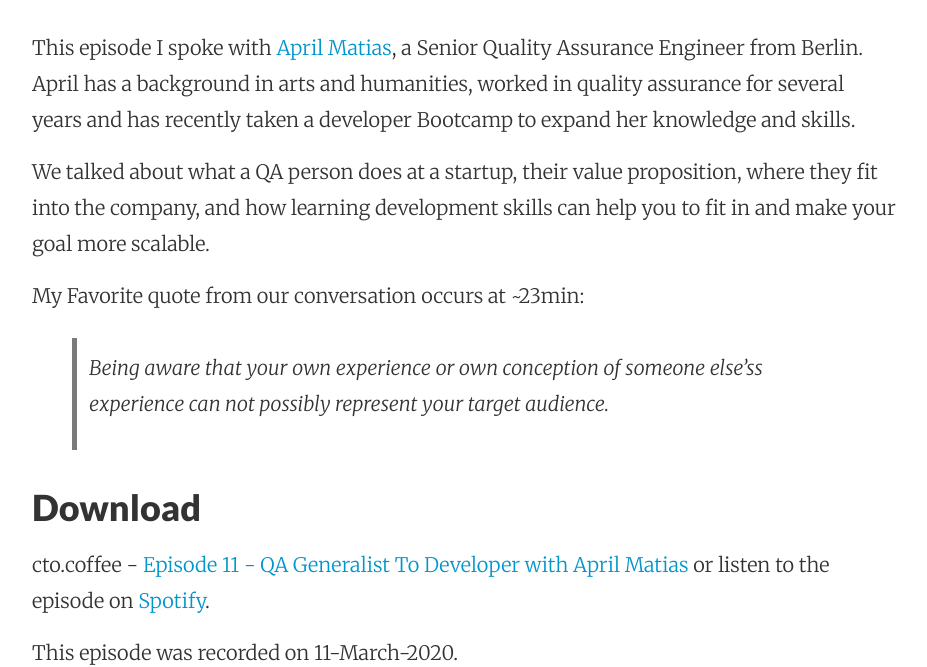
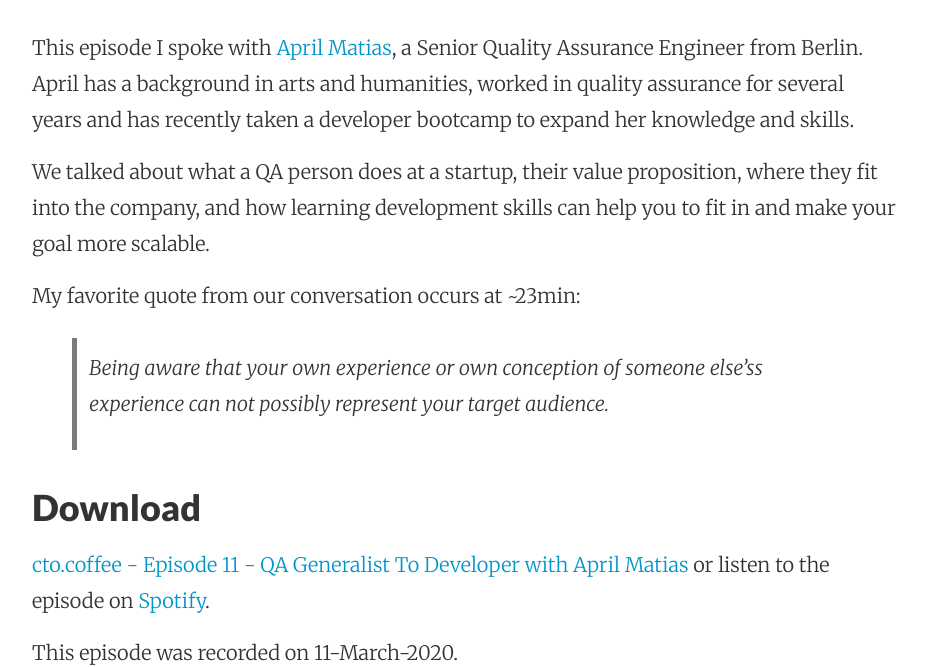
Before and after one commit to benjmin-r/cto.coffee, a Jekyll site: the page built from episodes/_posts/2020-31-03-ep11-about-being-a-egneralist-with-april-matias.md, in a window 1280 px wide and 1400 px high, scrolled down 435 px. Shown: the part 225-892 px from the top of the window, without its empty margins (176-1103 px from the left). Built offline with Jekyll 4.4.1, drawn with Linux system fonts in a browser that asks for light colours; nearby versions of some CDN libraries; some of the changed text lies outside the part shown.

Commit message:
Minor fixes to ep11

```diff
--- a/episodes/_posts/2020-31-03-ep11-about-being-a-egneralist-with-april-matias.md
+++ b/episodes/_posts/2020-31-03-ep11-about-being-a-egneralist-with-april-matias.md
@@ -16,16 +16,16 @@ block: "no"
 # Episode 11
 ## About Being a Generalist with April Matias
 
-This episode I spoke with [April Matias](https://www.linkedin.com/in/amts/), a Senior Quality Assurance Engineer from Berlin. April has a background in arts and humanities, worked in quality assurance for several years and has recently taken a developer Bootcamp to expand her knowledge and skills.
+This episode I spoke with [April Matias](https://www.linkedin.com/in/amts/), a Senior Quality Assurance Engineer from Berlin. April has a background in arts and humanities, worked in quality assurance for several years and has recently taken a developer bootcamp to expand her knowledge and skills.
 
 We talked about what a QA person does at a startup, their value proposition, where they fit into the company, and how learning development skills can help you to fit in and make your goal more scalable.
 
-My Favorite quote from our conversation occurs at ~23min:
+My favorite quote from our conversation occurs at ~23min:
 > Being aware that your own experience or own conception of someone else'ss experience can not possibly represent your target audience.
 
 ### Download
 
-cto.coffee - [Episode 11 - QA Generalist To Developer with April Matias]({{page.file}}) or listen to the episode on [Spotify](https://open.spotify.com/show/1tTIPMUw3jT882J0dprLYq).
+[cto.coffee - Episode 11 - QA Generalist To Developer with April Matias]({{page.file}}) or listen to the episode on [Spotify](https://open.spotify.com/show/1tTIPMUw3jT882J0dprLYq).
 
 This episode was recorded on 11-March-2020.
 
@@ -34,6 +34,7 @@ This episode was recorded on 11-March-2020.
 You can also read the [transcription](transcript) of this episode (coming soon).
 
 ### Show Notes
+
 Connect with April on[Linkedin](https://www.linkedin.com/in/amts/).
 
 _~9min_ Benefits of being a generalist
```
Also changed, not shown: other parts of episodes/_posts/2020-31-03-ep11-about-being-a-egneralist-with-april-matias.md (+4 -8 lines).
